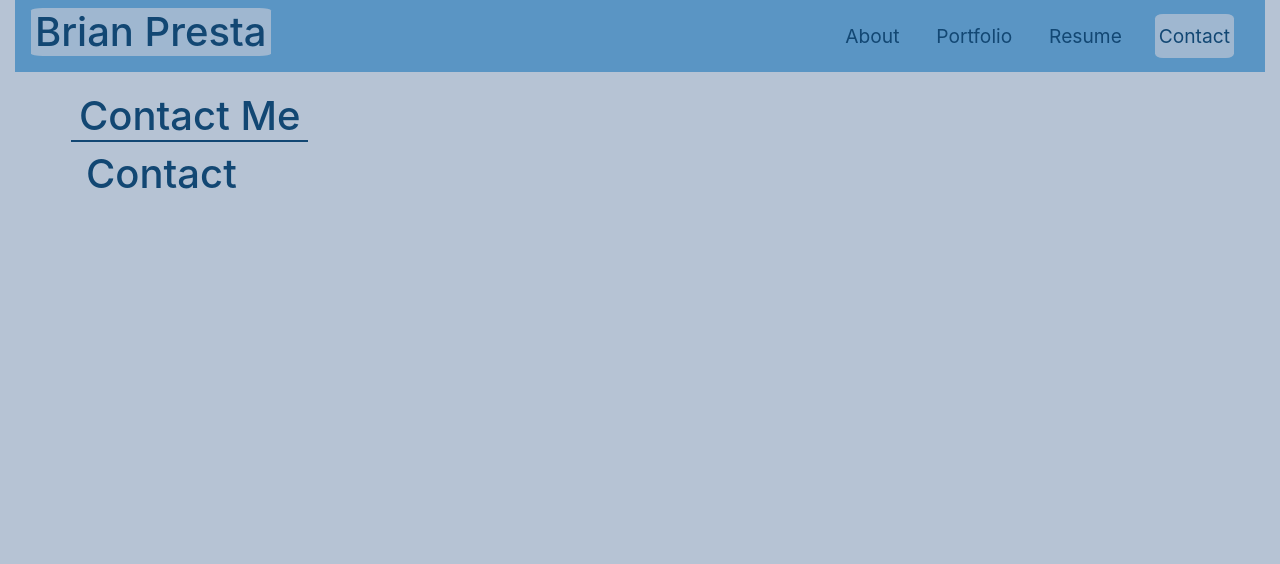
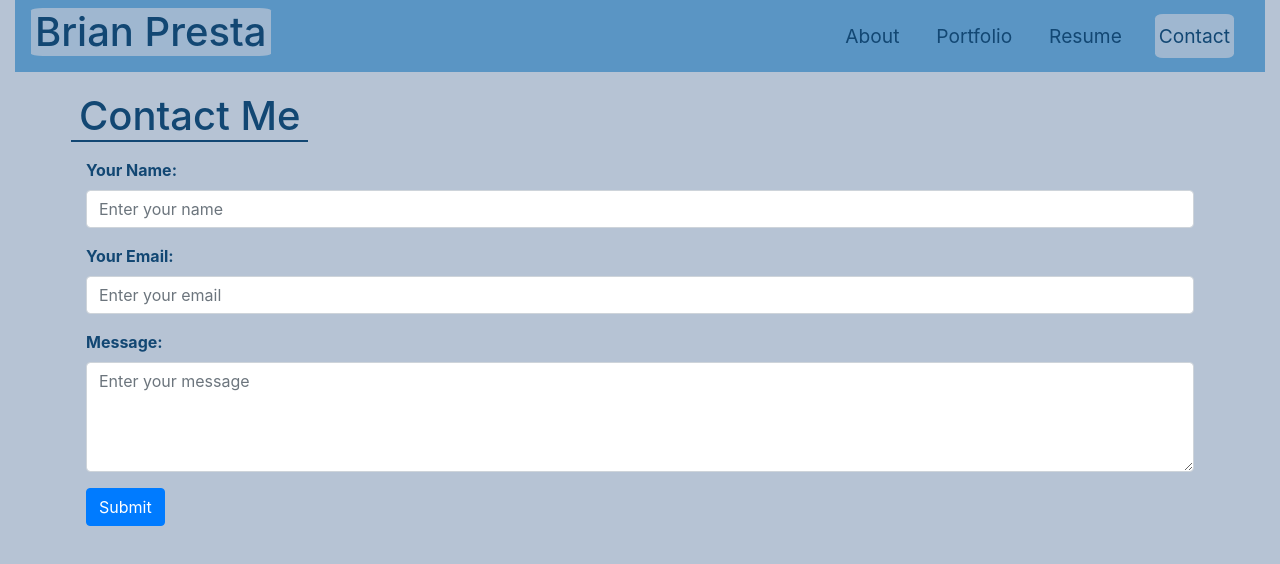
Before and after one commit to brian-presta/react-portfolio, a React (Create React App) app: page / in a window 1280 px wide. Both pictures are taken after a click on the button "Contact". Shown: the top 564 px of the page. Built offline with nearby package versions, Linux system fonts and the light colour scheme.

Commit message:
set form, working on validation

```diff
--- a/src/App.js
+++ b/src/App.js
@@ -51,7 +51,7 @@ function App() {
           <h2 className="mt-1 px-2">{headerText}</h2>
         </div>
 
-        {displayCurrentNav(currentNav)}
+        {displayCurrentNav()}
       </main>
     </>
   );
--- a/src/components/Contact/index.js
+++ b/src/components/Contact/index.js
@@ -1,11 +1,42 @@
-import React from 'react'
+import React, { useState } from 'react'
+import Form from 'react-bootstrap/Form'
+import Button from 'react-bootstrap/Button'
 
 function Contact() {
-
+    const [validated, setValidated] = useState(false)
+    function hanldeSubmit(event) {
+        const form = event.currentTarget;
+        event.preventDefault()
+        if (!form.checkValidity()) {
+            return
+        }
+        setValidated(true)
+    }
+    function runValidation(event) {
+        event.target.closest('form').classList.add("was-validated")
+    }
     return(
-        <div>
-            <h1>Contact</h1>
-        </div>
+        <Form validated={validated} className="mt-2" onSubmit={hanldeSubmit}>
+            <Form.Group controlId="formName">
+                <Form.Label className="font-weight-bold">Your Name:</Form.Label>
+                <Form.Control
+                    type="text"
+                    placeholder="Enter your name"
+                    required
+                    onBlur={runValidation}
+                />
+                <Form.Control.Feedback type="invalid">This field is required</Form.Control.Feedback>
+            </Form.Group>
+            <Form.Group controlId="formEmail">
+                <Form.Label className="font-weight-bold">Your Email:</Form.Label>
+                <Form.Control type="email" placeholder="Enter your email"/>
+            </Form.Group>
+            <Form.Group controlId="formMessage">
+                <Form.Label className="font-weight-bold">Message:</Form.Label>
+                <Form.Control as="textarea" rows={4}placeholder="Enter your message"/>
+            </Form.Group>
+            <Button type="submit">Submit</Button>
+        </Form>
     )
 }
 
```
